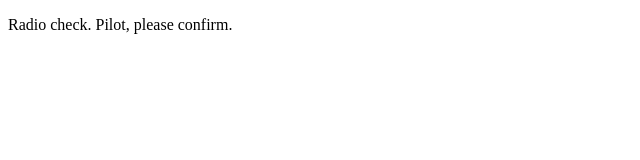
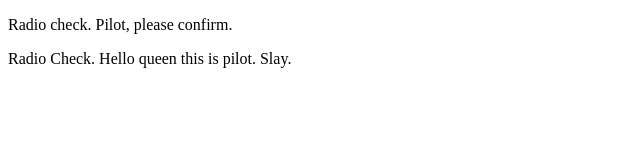
Before and after one commit to BethBurch/communication-log, a plain HTML site: page index.html in a window 1280 px wide. Shown: the whole page, without its empty margins (0-640 px from the left). Drawn offline with Linux system fonts and the light colour scheme.

Commit message:
Pilot Hello

```diff
--- a/index.html
+++ b/index.html
@@ -2,5 +2,7 @@
 <html>
    <body>
       <p>Radio check. Pilot, please confirm.</p>
+
+      <p>Radio Check. Hello queen this is pilot. Slay.</p>
    </body>
 </html>
```
